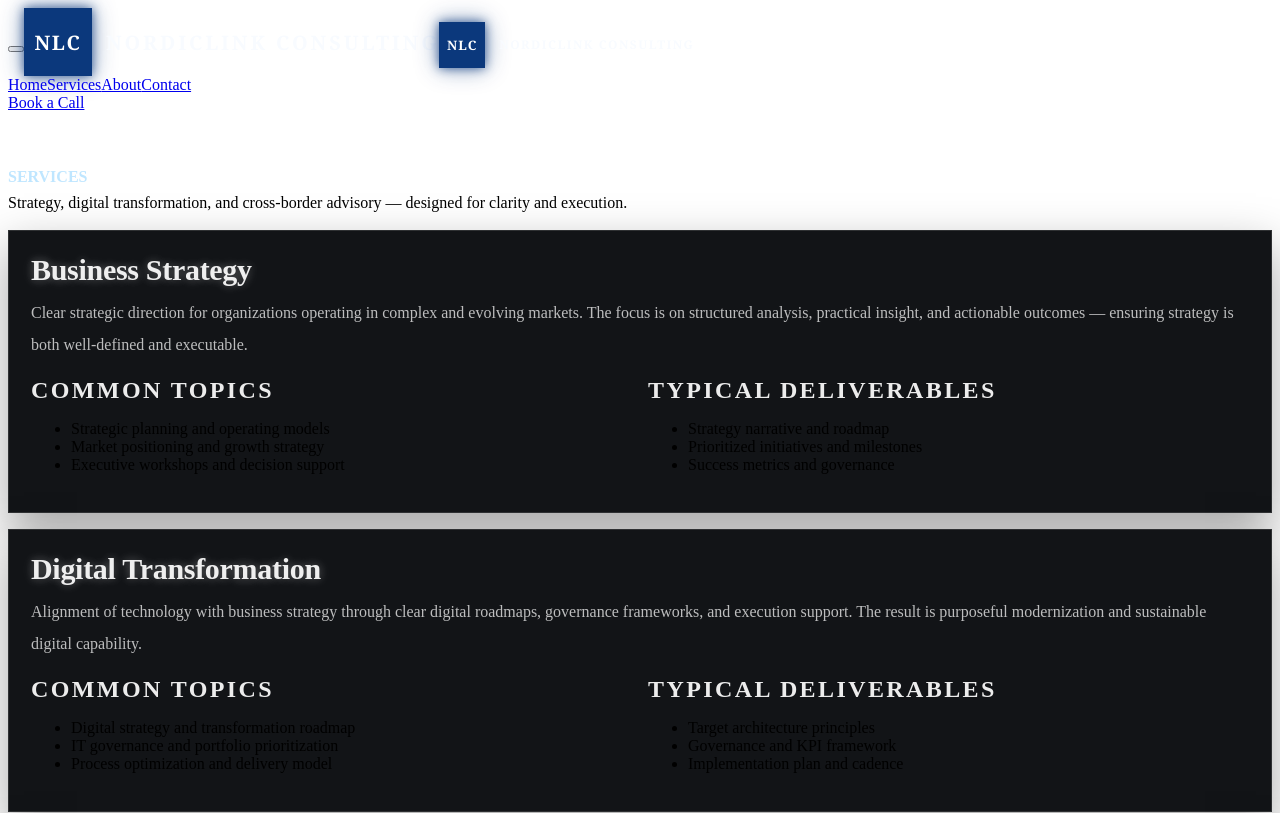
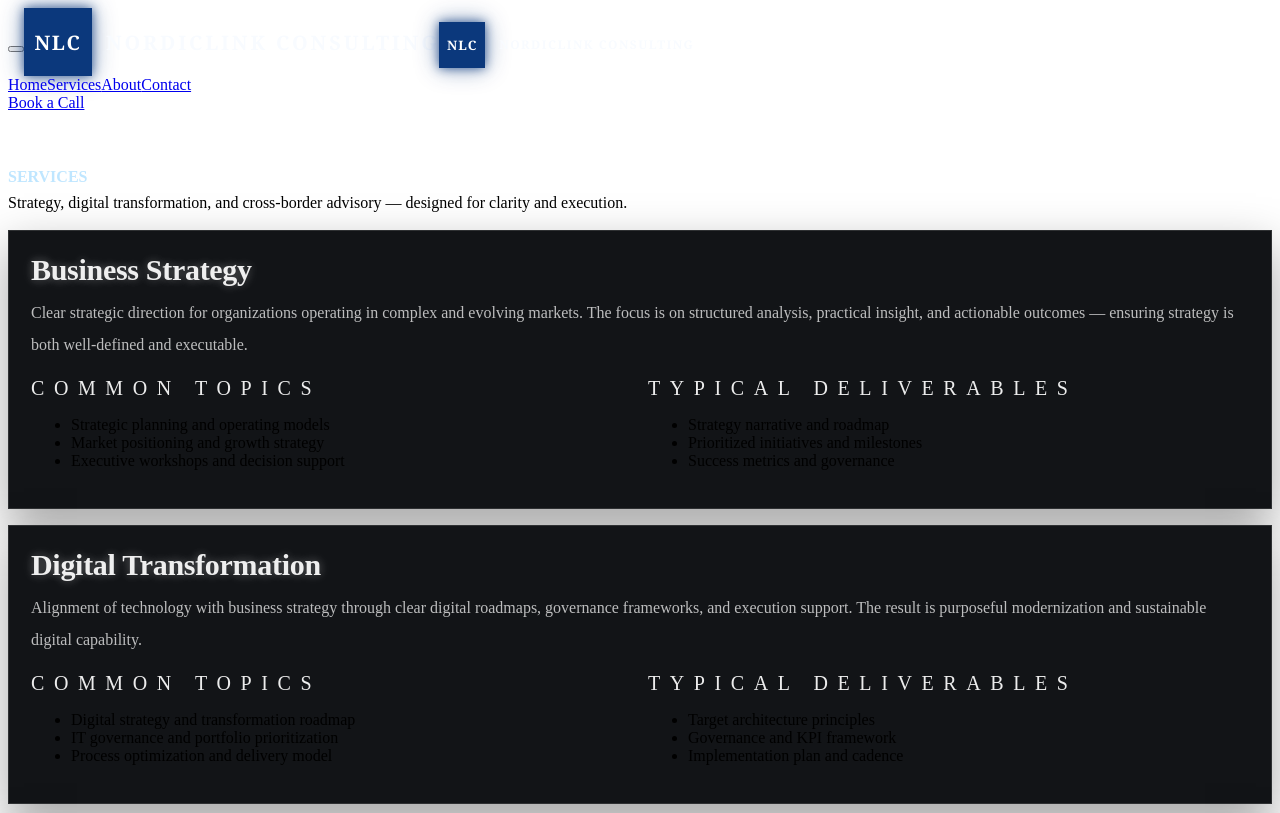
Before and after one commit to jeanalbertsen-svg/nordiclink-site, a React (Vite) app: page /services in a window 1280 px wide. Shown: the top 813 px of the page. Built offline with nearby package versions, Linux system fonts and the light colour scheme; the HTML template or start-up script is replaced by a standard one.

Commit message:
Update website styles

```diff
--- a/src/pages/Services.css
+++ b/src/pages/Services.css
@@ -44,11 +44,11 @@
 
 /* ✅ miniTitle matches theme */
 .miniTitle{
-  font-size: 24px;
-  letter-spacing: 0.10em;
+  font-size: 20px;
+  letter-spacing: 0.48em;
   text-transform: uppercase;
   margin-bottom: 6px;
-  font-weight: 800;
+  font-weight: 500;
   color: rgba(255,255,255,0.92); /* ✅ neon white */
 }
 
```
